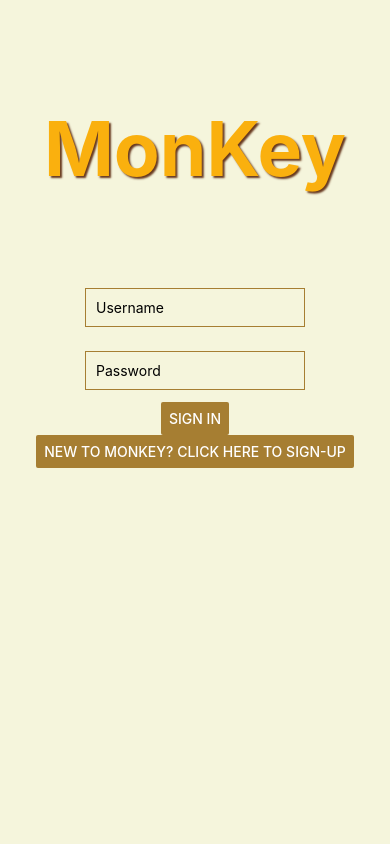
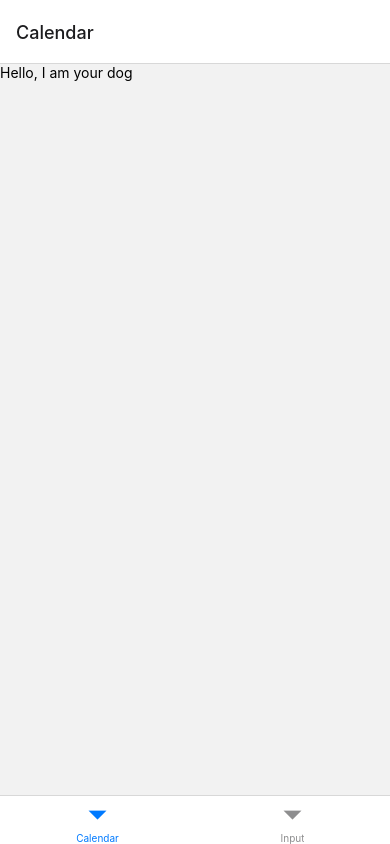
Before and after one commit to ngquyduc/MonKey, a React Native app: screen /Calendar in a window 390 px wide. Built offline with nearby package versions, Linux system fonts and the light colour scheme.

Commit message:
Navigation bar

```diff
--- a/App.js
+++ b/App.js
@@ -1,72 +1,107 @@
 import { StatusBar } from 'expo-status-bar';
 import { StyleSheet, Text, TextInput , View, Button, Alert } from 'react-native';
 import React from "react";
+import { NavigationContainer } from '@react-navigation/native';
+import { createBottomTabNavigator } from '@react-navigation/bottom-tabs';
 
-const userAuthenticationInterace = () => {
-  const [username, onChangeUsername] = React.useState(null);
-  const [password, onChangePassword] = React.useState(null);
+// const userAuthenticationInterace = () => {
+//   const [username, onChangeUsername] = React.useState(null);
+//   const [password, onChangePassword] = React.useState(null);
+//   return (
+//     <View style = {[styles.container, {
+//       flexDirection: "column"}]}>
+//       <View style = {[styles.container, { flex: 3 }]}>
+//         <Text style = {styles.appName}>MonKey</Text>
+//       </View>
+//       <View style = {[styles.container, { flex: 1.5 }]}>
+//         <TextInput
+//           style = {styles.input}
+//           placeholder='Username'
+//           onChangeText = {onChangeUsername}
+//           value = {username}
+//         />
+//         <TextInput
+//           style = {styles.input}
+//           placeholder='Password'
+//           onChangeText = {onChangePassword}
+//           value = {password}
+//         />
+//         <Button
+//           title="Sign in"
+//           color="#a67e32"
+//           onPress={() => Alert.alert('')}
+//         />
+//         <Button
+//           title="New to MonKey? Click here to sign-up"
+//           color="#a67e32"
+//           onPress={() => Alert.alert('Button with adjusted color pressed')}
+//         />
+//         {/* <Text style = {styles.appName}>MonKey</Text> */}
+//       </View>
+//       <View style = {[styles.container, { flex: 4}]}/>
+//     </View>
+//   )
+// }
+
+// const styles = StyleSheet.create({
+//   container: {
+//     flex: 1,
+//     backgroundColor: "beige",
+//     alignItems: 'center',
+//     justifyContent: 'center',
+//   },
+//   appName: {
+//     fontSize: 75,
+//     fontWeight: 'bold',
+//     color: '#FAB00E',
+//     textShadowOffset: {
+//       height: 2,
+//       width: 2,
+//     },
+//     textShadowColor: '#67381E',
+//     textShadowRadius:2
+//   },
+//   input: {
+//     height: 40,
+//     width: 220,
+//     margin: 12,
+//     borderWidth: 1.7,
+//     padding: 10,
+//     borderColor: '#a67e32',
+//   },
+// });
+
+// export default userAuthenticationInterace;
+
+
+import Input from './screens/Input';
+import Calendar from'./screens/Calendar';
+
+function HomeScreen() {
   return (
-    <View style = {[styles.container, {
-      flexDirection: "column"}]}>
-      <View style = {[styles.container, { flex: 3 }]}>
-        <Text style = {styles.appName}>MonKey</Text>
-      </View>
-      <View style = {[styles.container, { flex: 1.5 }]}>
-        <TextInput
-          style = {styles.input}
-          placeholder='Username'
-          onChangeText = {onChangeUsername}
-          value = {username}
-        />
-        <TextInput
-          style = {styles.input}
-          placeholder='Password'
-          onChangeText = {onChangePassword}
-          value = {password}
-        />
-        <Button
-          title="Sign in"
-          color="#a67e32"
-          onPress={() => Alert.alert('')}
-        />
-        <Button
-          title="New to MonKey? Click here to sign-up"
-          color="#a67e32"
-          onPress={() => Alert.alert('Button with adjusted color pressed')}
-        />
-        {/* <Text style = {styles.appName}>MonKey</Text> */}
-      </View>
-      <View style = {[styles.container, { flex: 4}]}/>
+    <View style={{ flex: 1, justifyContent: 'center', alignItems: 'center' }}>
+      <Text>Home!</Text>
     </View>
-  )
+  );
 }
 
-const styles = StyleSheet.create({
-  container: {
-    flex: 1,
-    backgroundColor: "beige",
-    alignItems: 'center',
-    justifyContent: 'center',
-  },
-  appName: {
-    fontSize: 75,
-    fontWeight: 'bold',
-    color: '#FAB00E',
-    textShadowOffset: {
-      height: 2,
-      width: 2,
-    },
-    textShadowColor: '#67381E',
-    textShadowRadius:2
-  },
-  input: {
-    height: 40,
-    width: 220,
-    margin: 12,
-    borderWidth: 1.7,
-    padding: 10,
-    borderColor: '#a67e32',
-  },
-});
+function SettingsScreen() {
+  return (
+    <View style={{ flex: 1, justifyContent: 'center', alignItems: 'center' }}>
+      <Text>Settings!</Text>
+    </View>
+  );
+}
 
-export default userAuthenticationInterace;
+const Tab = createBottomTabNavigator();
+
+export default function App() {
+  return (
+    <NavigationContainer>
+      <Tab.Navigator>
+        <Tab.Screen name="Calendar" component={Calendar} />
+        <Tab.Screen name="Input" component={Input} />
+      </Tab.Navigator>
+    </NavigationContainer>
+  );
+}
--- a/package.json
+++ b/package.json
@@ -11,11 +11,16 @@
   },
   "dependencies": {
     "@miblanchard/react-native-slider": "^2.1.0",
+    "@react-navigation/bottom-tabs": "^6.3.1",
+    "@react-navigation/material-bottom-tabs": "^6.2.1",
+    "@react-navigation/native": "^6.0.10",
     "expo": "~45.0.0",
     "expo-status-bar": "~1.3.0",
     "react": "17.0.2",
     "react-dom": "17.0.2",
     "react-native": "0.68.2",
+    "react-native-paper": "^4.12.1",
+    "react-native-vector-icons": "^9.1.0",
     "react-native-web": "0.17.7"
   },
   "devDependencies": {
--- /dev/null
+++ b/screens/Calendar.js
@@ -0,0 +1,12 @@
+import React from 'react';
+import { View, Text } from 'react-native';
+
+function Calendar(props) {
+  return (
+    <View>
+      <Text>Hello, I am your dog</Text>
+    </View>
+  );
+}
+
+export default Calendar;
--- /dev/null
+++ b/screens/Input.js
@@ -0,0 +1,12 @@
+import React from 'react';
+import { SafeAreaView, View, Text } from 'react-native';
+
+const Input = () => {
+  return (
+    <SafeAreaView>
+      <Text>Hello, I am your dog</Text>
+    </SafeAreaView>
+  );
+}
+
+export default Input;
```
Also changed, not shown: 2 other files (tests, documents, lock files or other folders).
